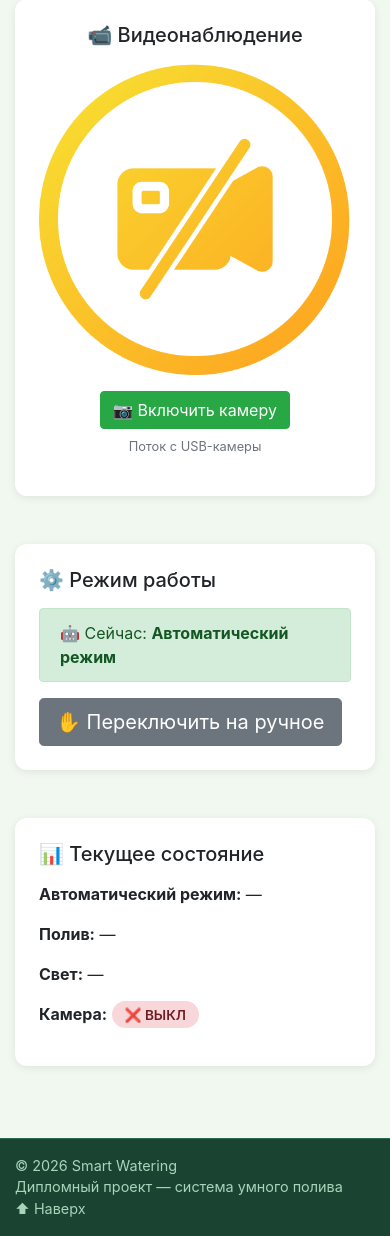
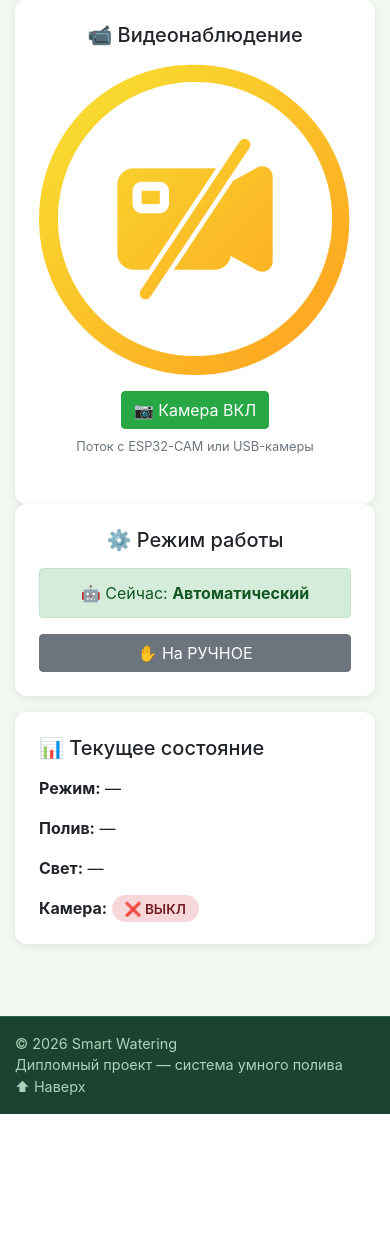
Before and after one commit to andreika9198-web/DjangoDiplomProject, a Django app: page /control/ in a window 390 px wide. Shown: the part 367-1603 px from the top of the page. After the commit the page ends 1481 px from the top, so only its background shows below. Run offline with Django 5.2, Linux system fonts and the light colour scheme; data comes from the database, SQL or seed files in the repository; some libraries are stand-ins or nearby versions.

Commit message:
Добавлено мобильная адаптация и двухколоночная компоновка: - control.html: видео слева, управление справа - Кнопки адаптированы под мобильные (w-100, col-6) - Сокращённые тексты кнопок (На АВТО, На РУЧНОЕ) - watering.html: таблица в table-responsive - Скрытие колонок Начало/Окончание на мобильных - filters адаптированы под мобильные

```diff
--- a/plants/templates/control.html
+++ b/plants/templates/control.html
@@ -4,118 +4,121 @@
 {% block content %}
 <h2 class="mb-4">🎛 Панель управления</h2>
 
-<!-- ===== ВИДЕО ===== -->
-<!-- ===== ВИДЕО ===== -->
-<div class="row mb-4">
-    <div class="col-md-8 mx-auto">
-        <div class="card-plant text-center">
+<div class="row g-4">
+
+    <!-- ===== ЛЕВАЯ КОЛОНКА: ВИДЕО ===== -->
+    <div class="col-12 col-lg-7">
+        <div class="card-plant text-center h-100">
             <h5>📹 Видеонаблюдение</h5>
             <div class="video-container mt-3">
                 {% if camera.is_on %}
                     <img src="{% url 'plants:video_feed' %}?t={% now 'U' %}"
                          alt="Поток с камеры"
                          class="img-fluid rounded"
-                         style="max-height: 400px; background: #000; width: 100%;">
+                         style="max-height: 500px; background: #000; width: 100%;">
                 {% else %}
                     <img src="{% static 'camera_off.png' %}"
                          alt="Камера выключена"
                          class="img-fluid rounded"
-                         style="max-height: 400px; width: 100%;">
+                         style="max-height: 500px; width: 100%;">
                 {% endif %}
             </div>
 
             <div class="mt-3">
                 {% if camera.is_on %}
                     <button class="btn btn-danger" onclick="setCamera(false)">
-                        ⏹ Отключить камеру
+                        ⏹ Камера ВЫКЛ
                     </button>
                 {% else %}
                     <button class="btn btn-success" onclick="setCamera(true)">
-                        📷 Включить камеру
+                        📷 Камера ВКЛ
                     </button>
                 {% endif %}
             </div>
 
-            <p class="text-muted mt-2 small">Поток с USB-камеры</p>
+            <p class="text-muted mt-2 small mb-0">Поток с ESP32-CAM или USB-камеры</p>
         </div>
     </div>
-</div>
 
-<!-- ===== РЕЖИМ РАБОТЫ ===== -->
-<div class="row">
-    <div class="col-md-10 mx-auto">
-        <div class="card-plant">
+    <!-- ===== ПРАВАЯ КОЛОНКА: УПРАВЛЕНИЕ ===== -->
+    <div class="col-12 col-lg-5">
+
+        <!-- Режим работы -->
+        <div class="card-plant text-center mb-3">
             <h5 class="mb-3">⚙️ Режим работы</h5>
 
             {% if state.automatic %}
-            <div class="alert alert-success">
-                🤖 Сейчас: <strong>Автоматический режим</strong>
+            <div class="alert alert-success mb-3">
+                🤖 Сейчас: <strong>Автоматический</strong>
             </div>
-            <button class="btn btn-secondary btn-lg" onclick="setState('automatic', false)">
-                ✋ Переключить на ручное
+            <button class="btn btn-secondary w-100" onclick="setState('automatic', false)">
+                ✋ На РУЧНОЕ
             </button>
             {% else %}
-            <div class="alert alert-warning">
-                ✋ Сейчас: <strong>Ручной режим</strong>
+            <div class="alert alert-warning mb-3">
+                ✋ Сейчас: <strong>Ручной</strong>
             </div>
-            <button class="btn btn-success btn-lg" onclick="setState('automatic', true)">
-                🤖 Переключить на автомат
+            <button class="btn btn-success w-100" onclick="setState('automatic', true)">
+                🤖 На АВТО
             </button>
             {% endif %}
         </div>
-    </div>
-</div>
 
-<!-- ===== РУЧНОЕ УПРАВЛЕНИЕ (только если НЕ автомат) ===== -->
-{% if not state.automatic %}
-<div class="row mt-3">
-    <div class="col-md-10 mx-auto">
-        <div class="card-plant">
+        <!-- Ручное управление -->
+        {% if not state.automatic %}
+        <div class="card-plant mb-3">
             <h5 class="mb-3">💧 Полив</h5>
-            <div class="btn-group-spacing mb-4">
-                <button class="btn btn-lg {% if state.pump %}btn-primary{% else %}btn-outline-primary{% endif %}"
-                        onclick="setState('pump', true)">
-                    💧 ВКЛ Полив
-                </button>
-                <button class="btn btn-lg {% if not state.pump %}btn-primary{% else %}btn-outline-primary{% endif %}"
-                        onclick="setState('pump', false)">
-                    🚱 ВЫКЛ Полив
-                </button>
+            <div class="row g-2 mb-4">
+                <div class="col-6">
+                    <button class="btn w-100 {% if state.pump %}btn-pump-on{% else %}btn-pump-off{% endif %}"
+                            onclick="setState('pump', true)">
+                        💧 ВКЛ
+                    </button>
+                </div>
+                <div class="col-6">
+                    <button class="btn w-100 {% if not state.pump %}btn-pump-on{% else %}btn-pump-off{% endif %}"
+                            onclick="setState('pump', false)">
+                        🚱 ВЫКЛ
+                    </button>
+                </div>
             </div>
 
             <h5 class="mb-3">💡 Свет</h5>
-            <div class="btn-group-spacing mb-4">
-                <button class="btn btn-lg {% if state.light %}btn-warning{% else %}btn-outline-warning{% endif %}"
-                        onclick="setState('light', true)">
-                    💡 ВКЛ Свет
-                </button>
-                <button class="btn btn-lg {% if not state.light %}btn-warning{% else %}btn-outline-warning{% endif %}"
-                        onclick="setState('light', false)">
-                    🌑 Откл Свет
-                </button>
+            <div class="row g-2">
+                <div class="col-6">
+                    <button class="btn w-100 {% if state.light %}btn-light-on{% else %}btn-light-off{% endif %}"
+                            onclick="setState('light', true)">
+                        💡 ВКЛ
+                    </button>
+                </div>
+                <div class="col-6">
+                    <button class="btn w-100 {% if not state.light %}btn-light-on{% else %}btn-light-off{% endif %}"
+                            onclick="setState('light', false)">
+                        🌑 ВЫКЛ
+                    </button>
+                </div>
             </div>
         </div>
-    </div>
-</div>
-{% endif %}
+        {% endif %}
 
-<!-- ===== СТАТУС ===== -->
-<div class="row mt-4">
-    <div class="col-md-10 mx-auto">
+        <!-- Статус -->
         <div class="card-plant">
             <h5>📊 Текущее состояние</h5>
             <div id="current-state" class="mt-3">
-                <p><strong>Автоматический режим:</strong> <span id="state-automatic">—</span></p>
+                <p><strong>Режим:</strong> <span id="state-automatic">—</span></p>
                 <p><strong>Полив:</strong> <span id="state-pump">—</span></p>
                 <p><strong>Свет:</strong> <span id="state-light">—</span></p>
-                <p><strong>Камера:</strong>
+                <p class="mb-0">
+                    <strong>Камера:</strong>
                     <span class="status-badge {% if camera.is_on %}status-ok{% else %}status-danger{% endif %}">
                         {% if camera.is_on %}✅ ВКЛ{% else %}❌ ВЫКЛ{% endif %}
                     </span>
-                <p>
+                </p>
             </div>
         </div>
+
     </div>
+
 </div>
 
 <script src="{% static 'js/control.js' %}"></script>
--- a/static/css/custom.css
+++ b/static/css/custom.css
@@ -157,3 +157,19 @@ footer a:hover {
     flex-wrap: wrap;
     gap: 30px;   /* ← увеличили с 20px до 30px */
 }
+
+/* Выравнивание содержимого кнопок */
+.btn {
+    display: inline-flex !important;
+    align-items: center;
+    justify-content: center;
+}
+
+.btn-pump-on,
+.btn-pump-off,
+.btn-light-on,
+.btn-light-off {
+    min-width: auto !important;   /* убираем фиксированную ширину */
+    font-weight: 600;
+    padding: 0.6rem 1rem;
+}
```
Also changed, not shown: analytics/templates/analytics/watering.html (+8 -6 lines).
